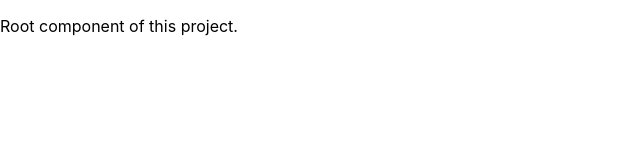
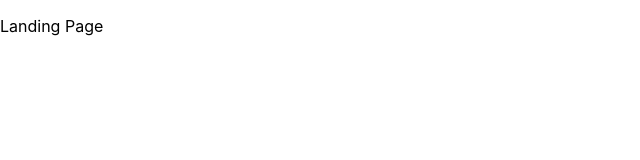
Before and after one commit to gowtham-sampathkumar/git-rebase, a React (Create React App) app: page / in a window 1280 px wide. Shown: the top 160 px of the page, without its empty margins (0-640 px from the left). Built offline with nearby package versions, Linux system fonts and the light colour scheme.

Commit message:
landing page is created and setup into root.

```diff
--- a/src/App.js
+++ b/src/App.js
@@ -1,7 +1,9 @@
+import { LandingPage } from "./pages";
+
 const App = () => {
   return (
     <>
-      <p>Root component of this project.</p>
+      <LandingPage />
     </>
   )
 }
--- /dev/null
+++ b/src/pages/index.js
@@ -0,0 +1 @@
+export { default as LandingPage } from './landing-page';
--- /dev/null
+++ b/src/pages/landing-page.js
@@ -0,0 +1,9 @@
+const LandingPage = () => {
+    return (
+        <>
+            <p>Landing Page</p>
+        </>
+    )
+}
+
+export default LandingPage;
```
